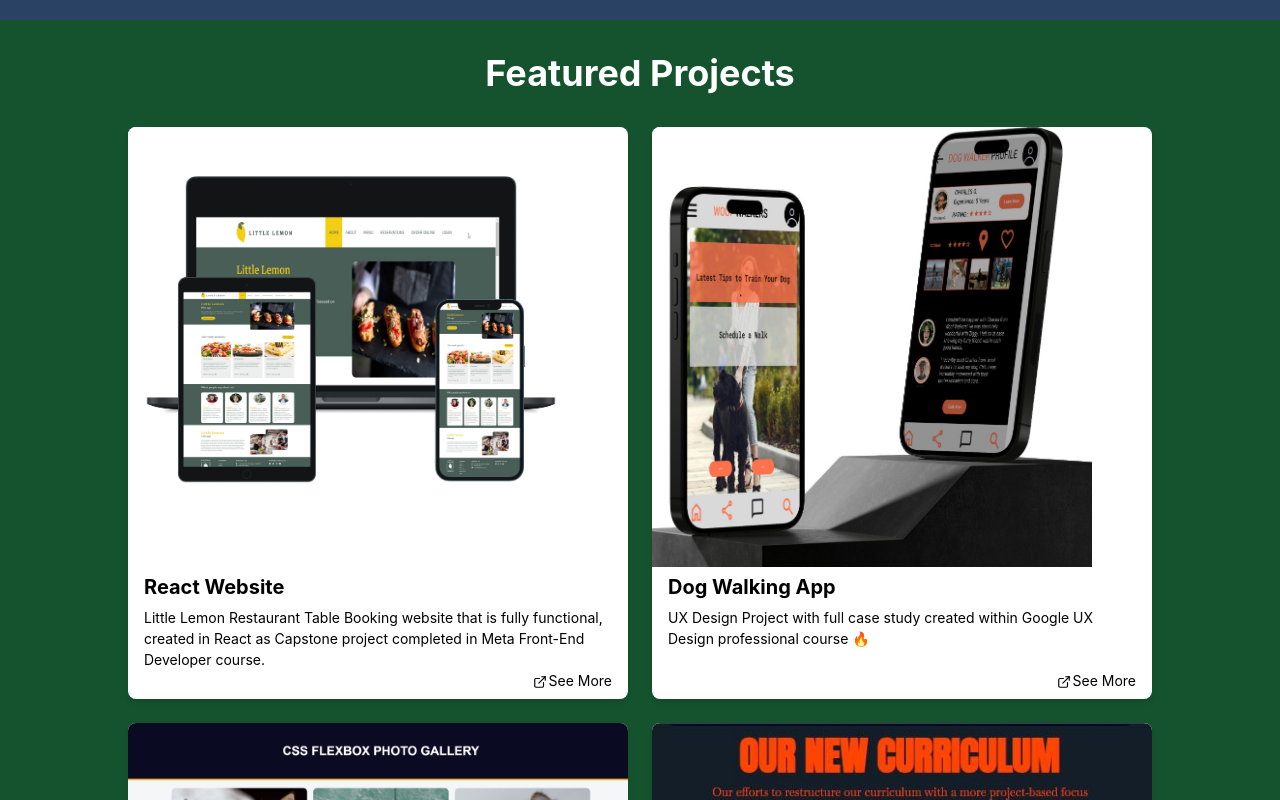
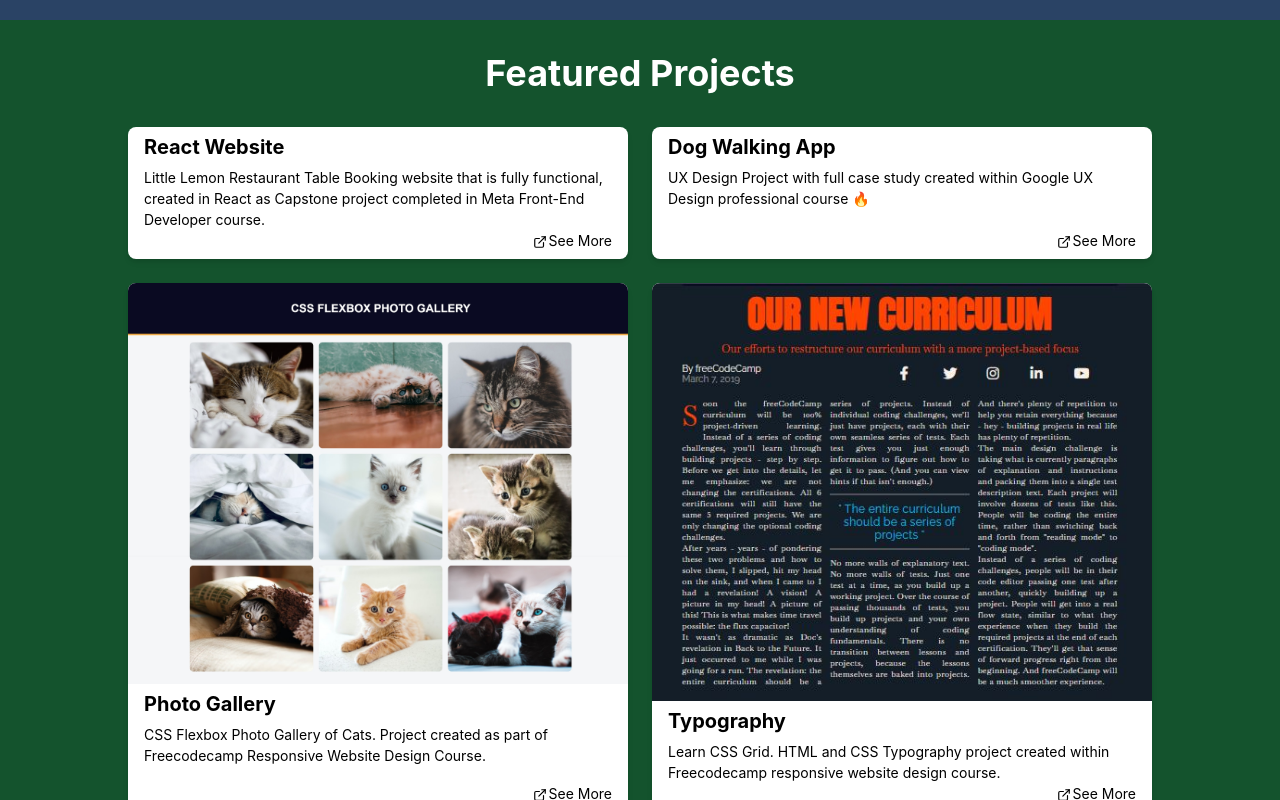
Before and after one commit to grnt7/React-Portfolio, a React (Create React App) app: page / in a window 1280 px wide. Shown: the part 780-1580 px from the top of the page. Built offline with nearby package versions, Linux system fonts and the light colour scheme.

Commit message:
Final Image Propertions set

```diff
--- a/src/components/Card.js
+++ b/src/components/Card.js
@@ -7,9 +7,9 @@
 
 const Card = ({ title, description, imageSrc, link, pdfPath1}) => {
   return (
-	<Flex direction="column"  bg="white" color="black" borderRadius="lg" overflow="hidden" boxShadow="md" _hover={{ boxShadow: "lg", textDecoration: "none" }}> {/* Changed to Flex, added overflow */}
-	<Box >
-	<Image src={imageSrc} alt={title} objectFit="cover" w="auto" h="440px" loading="lazy" /></Box>
+	<Flex direction="column" w="100%" bg="white" color="black" borderRadius="lg" overflow="hidden" boxShadow="md" _hover={{ boxShadow: "lg", textDecoration: "none" }}> {/* Changed to Flex, added overflow */}
+	<Box  >  {/* 100% on small screens, 50% on medium and up */}
+	<Image src={imageSrc} alt={title} object-Fit="contain" w="100%" h="auto" loading="lazy" /></Box>
 	<Flex direction="column" flexGrow={1} px={4} py={2} overflow="hidden"> {/* Text content container */}
 	<VStack align="start" > {/* Added flexGrow and overflow */}
 	  <Heading as="h3" size="md" noOfLines={2}> {/* Added noOfLines */}
```
